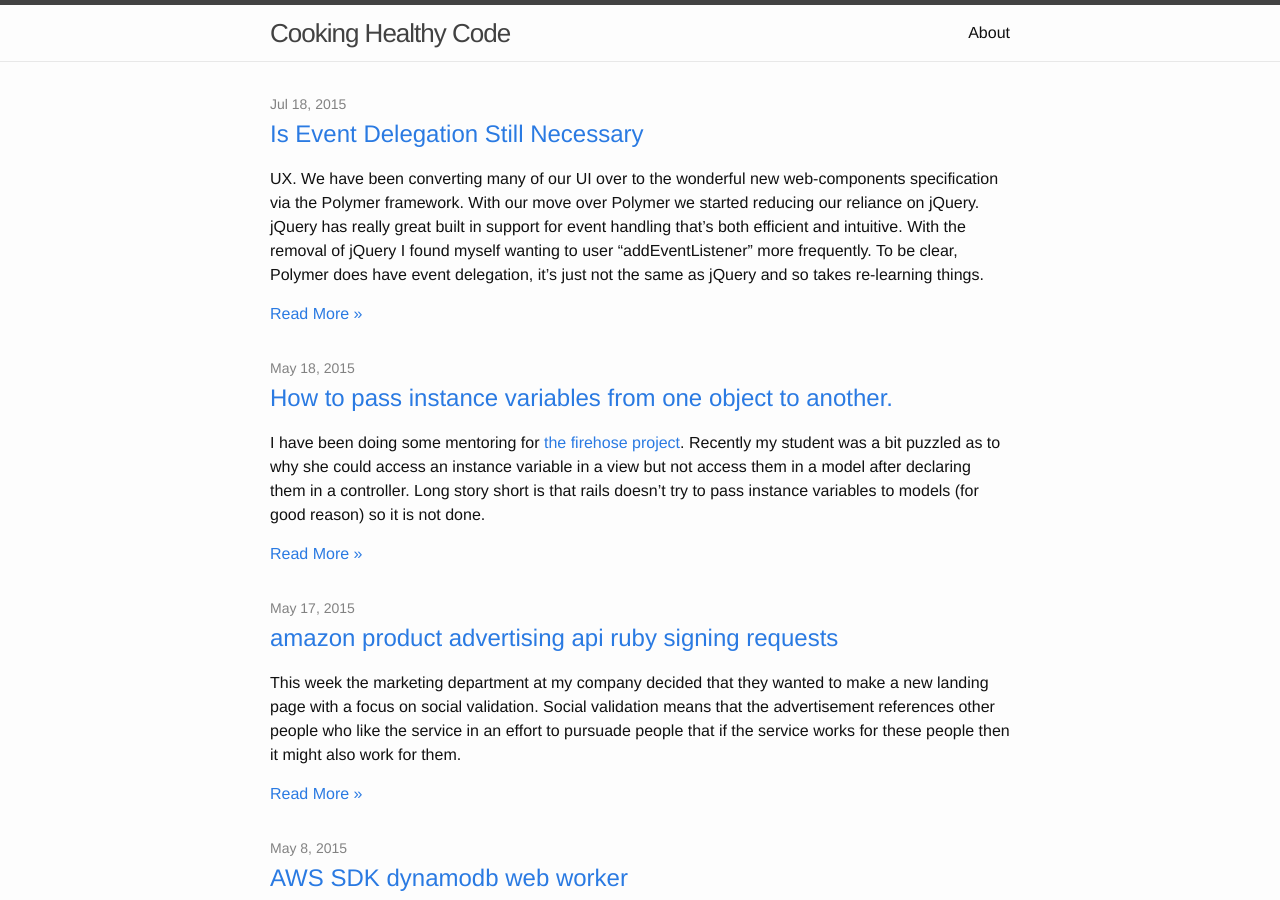
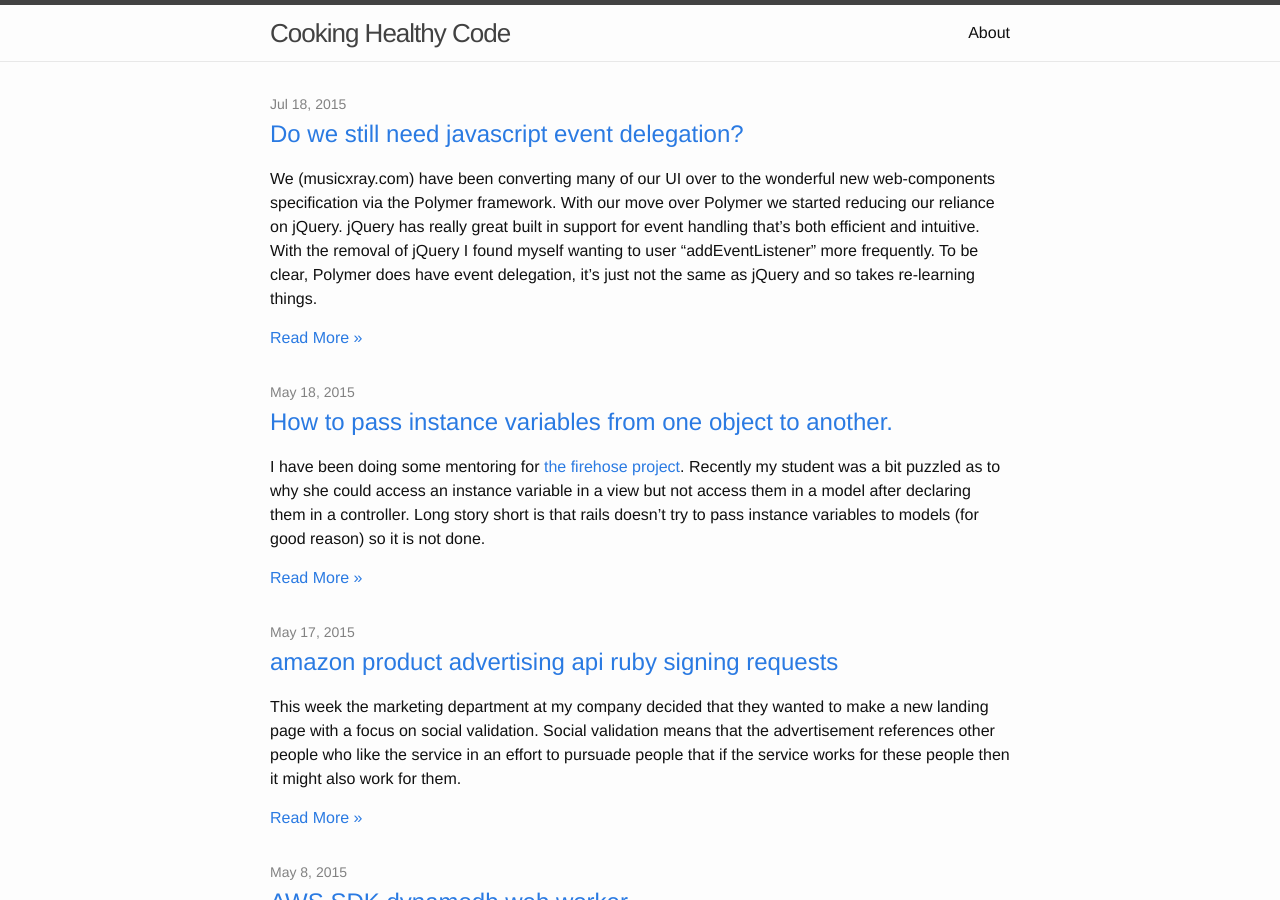
Before and after one commit to johnnyiller/johnnyiller.github.io, a Jekyll site: the page built from index.html, in a window 1280 px wide and 900 px high. Built offline with Jekyll 4.4.1, drawn with Linux system fonts in a browser that asks for light colours.

Commit message:
event delegation header missing for some reason

```diff
--- a/_posts/2015-7-18-is-event-delegation-still-necessary.markdown
+++ b/_posts/2015-7-18-is-event-delegation-still-necessary.markdown
@@ -1,4 +1,13 @@
-UX.  We have been converting many of our UI over to the wonderful new web-components specification via the Polymer framework. With our move over Polymer we started reducing our reliance on jQuery.  jQuery has really great built in support for event handling that's both efficient and intuitive.  With the removal of jQuery I found myself wanting to user "addEventListener" more frequently.  To be clear, Polymer does have event delegation, it's just not the same as jQuery and so takes re-learning things.
+---
+layout: post
+title: "Do we still need javascript event delegation?"
+date: 2015-7-18 16:00:00
+comments: true
+categories: javascript events delegation best-practices
+---
+
+
+We (musicxray.com) have been converting many of our UI over to the wonderful new web-components specification via the Polymer framework. With our move over Polymer we started reducing our reliance on jQuery.  jQuery has really great built in support for event handling that's both efficient and intuitive.  With the removal of jQuery I found myself wanting to user "addEventListener" more frequently.  To be clear, Polymer does have event delegation, it's just not the same as jQuery and so takes re-learning things.
 
 This desire to start using addEventListener all over the place lead to a rather lengthy discussion with my lead UI architect. This lead me to ask the question.  Given advances in javascript execution engines, increase CPU, Memory and SSD drives do we still need to optimize event handling in the browser?
 
```
